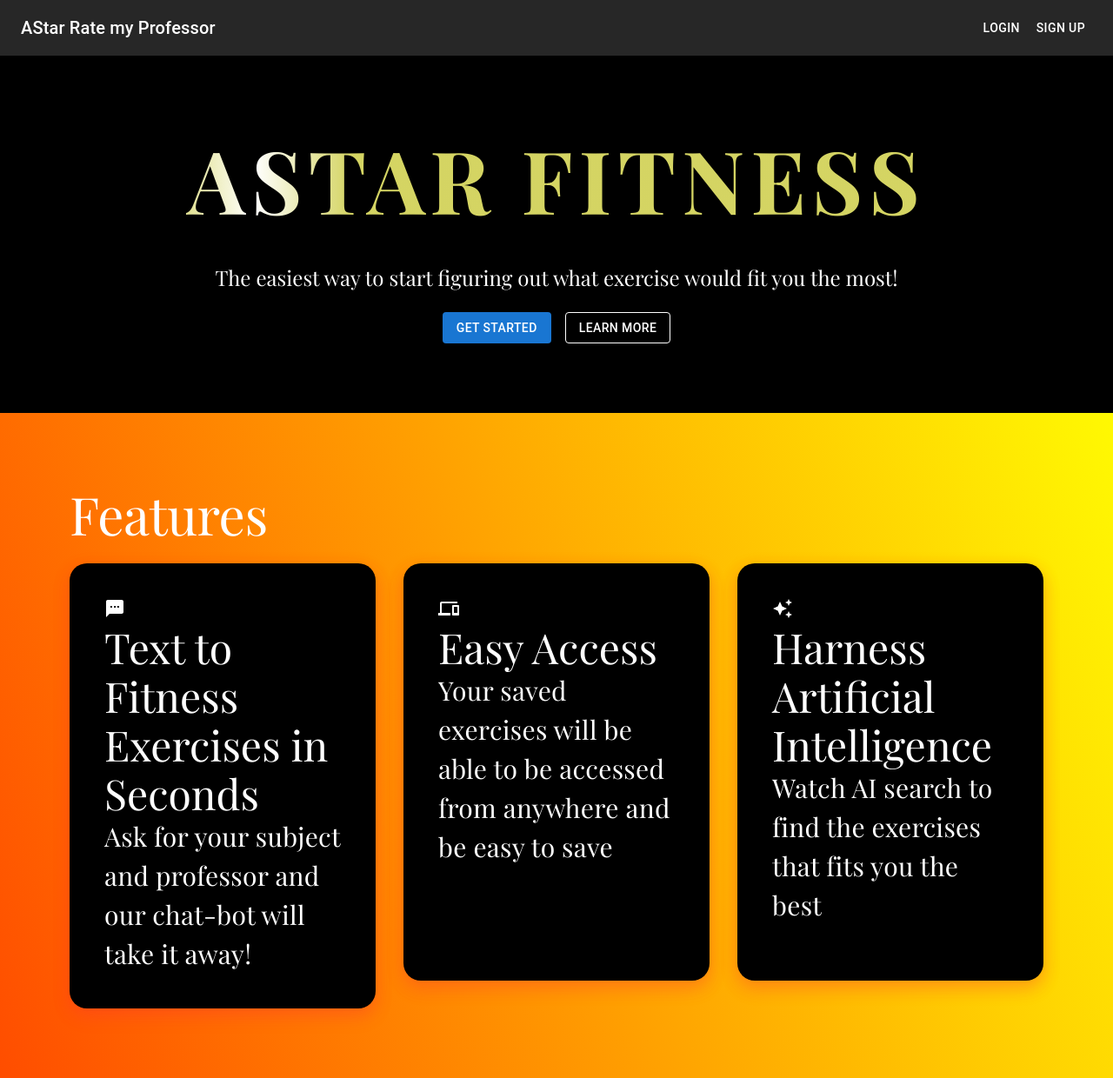
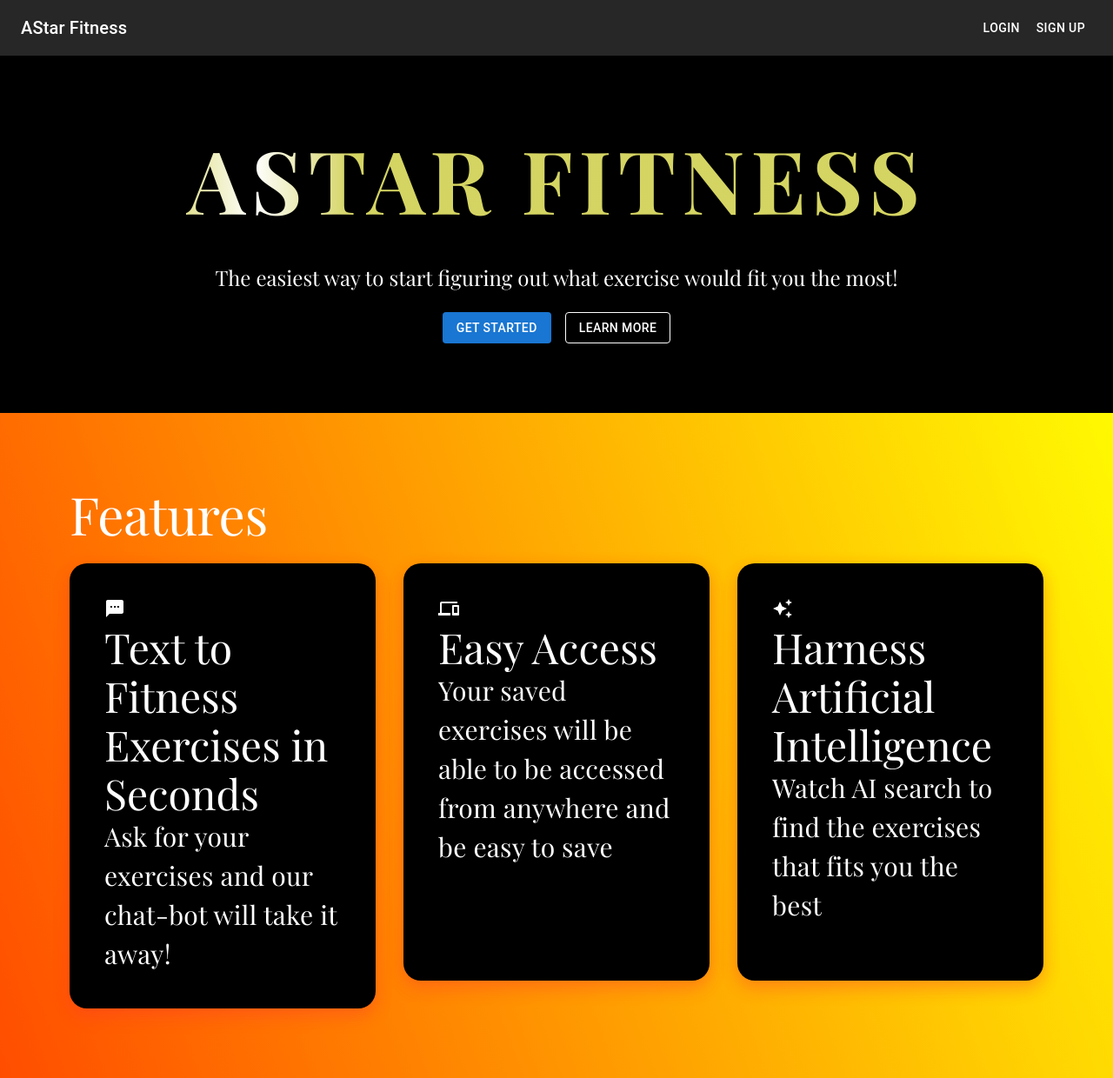
Before and after one commit to Shoheicode/fitness-app-project, a Next.js app: page / in a window 1280 px wide. Shown: the whole page at 87% size. Built offline with nearby package versions, Linux system fonts and the light colour scheme; no server answers; a web font is replaced by a local one.

Commit message:
updated page

```diff
--- a/app/page.js
+++ b/app/page.js
@@ -59,7 +59,7 @@ export default function Home() {
             variant="outlined"
             color="inherit"
             sx={{ mt: 2 }}
-            href="/learnmore"
+            href="/about"
           >
             Learn More
           </Button>
@@ -90,7 +90,7 @@ export default function Home() {
 
               icon={<TextsmsIcon />}
               title="Text to Fitness Exercises in Seconds"
-              subtitle="Ask for your subject and professor and our chat-bot will take it away!"
+              subtitle="Ask for your exercises and our chat-bot will take it away!"
             />
             <InfoCard
               icon={<DevicesIcon />}
--- a/app/savedExercise/page.js
+++ b/app/savedExercise/page.js
@@ -102,7 +102,7 @@ export default function ExercisesSaved() {
         list.push(doc.data())
       });
 
-      setexercises(list)
+      setExercises(list)
 
       if (userDocSnap.exists()) {
         const userData = userDocSnap.data()
@@ -195,7 +195,7 @@ export default function ExercisesSaved() {
                             variant='contained'
                             color='error'
                             className='buttonColor'
-                            onClick={() => removeProfessor(val)}
+                            onClick={() => removeExercise(val)}
                           >
                             X
                           </Button>
--- a/components/navbar/navbar.js
+++ b/components/navbar/navbar.js
@@ -126,7 +126,7 @@ export default function NavBar(){
                   >
                     <Link href={"/"} style={{ flexGrow: 1 }}>
                       <Typography variant="h6">
-                        AStar Rate my Professor
+                        AStar Fitness
                       </Typography>
                     </Link>
                     <SignedOut>
```
